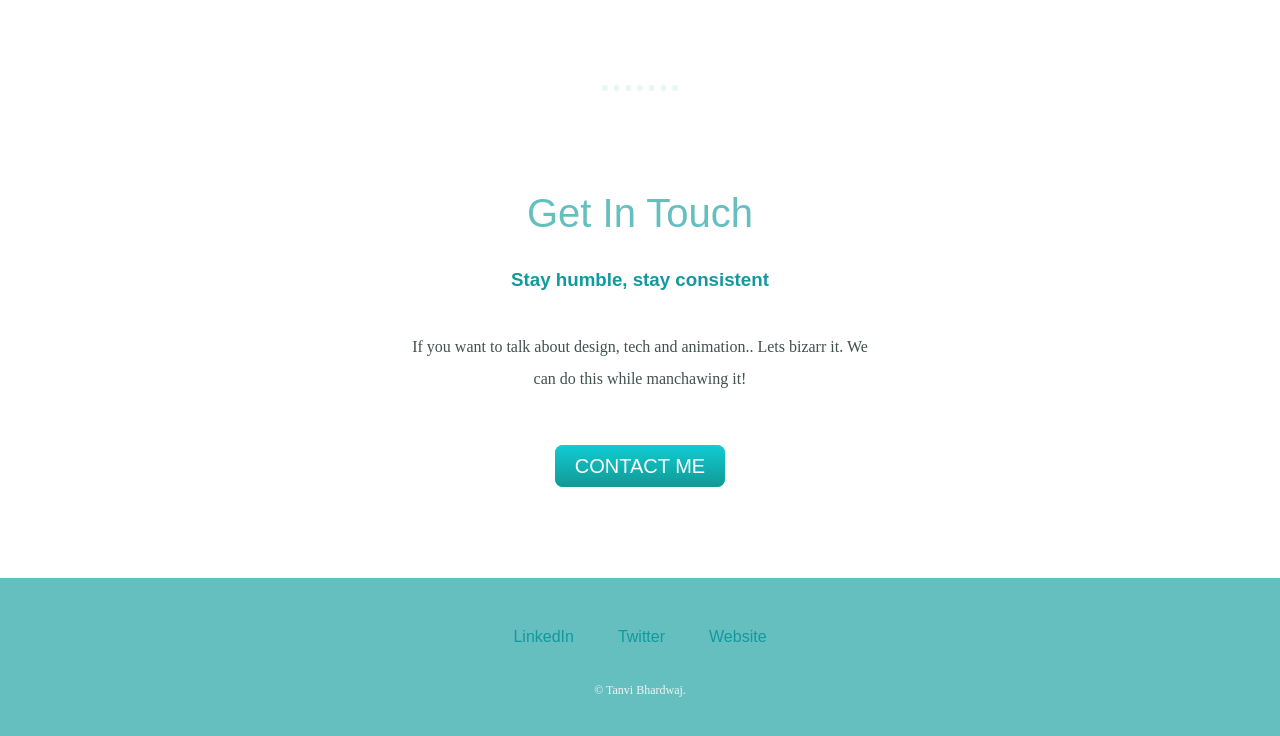
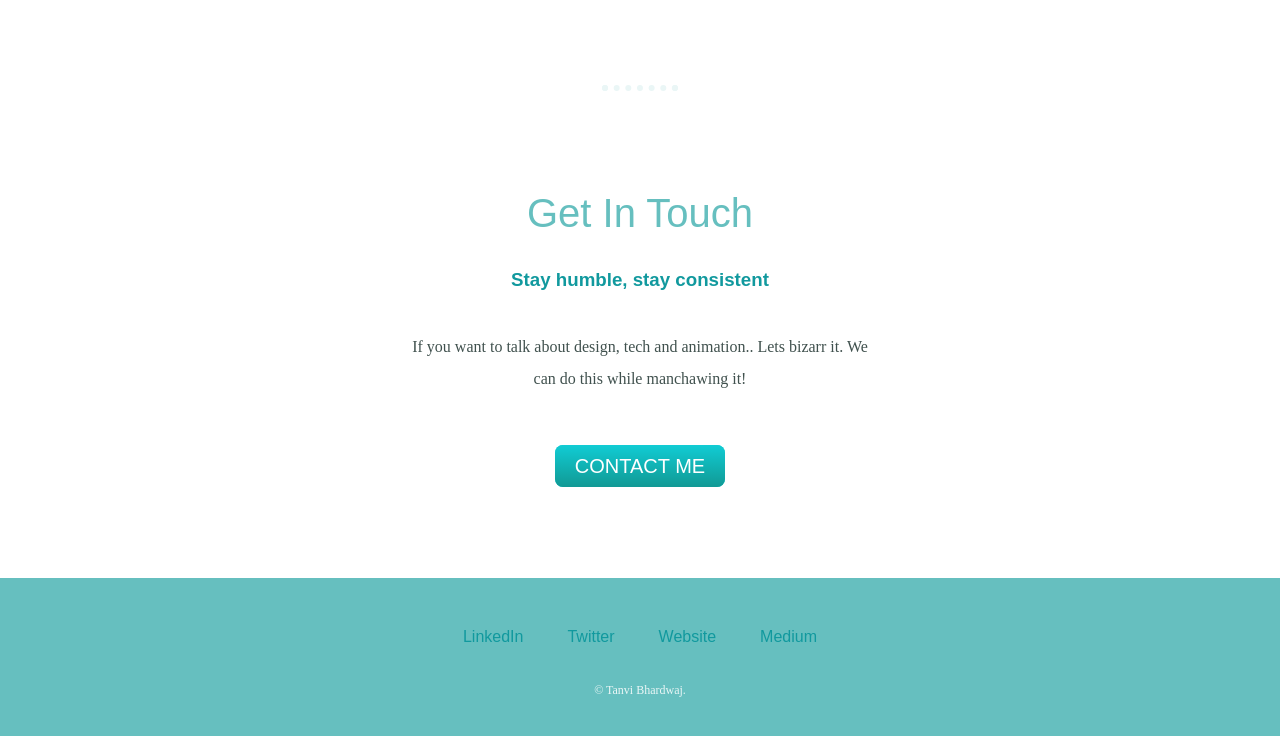
Before and after one commit to bhardwajtanvi/Basic-HTML-Portfolio, a plain HTML site: page index.html in a window 1280 px wide. Shown: the part 1975-2711 px from the top of the page. Drawn offline with Linux system fonts and the light colour scheme.

Commit message:
Update index.html

```diff
--- a/index.html
+++ b/index.html
@@ -56,6 +56,7 @@
         <a class="footer-link" href="https://www.linkedin.com/in/tanvi-bhardwaj-1aab42199/">LinkedIn</a>
         <a class="footer-link" href="https://twitter.com/be_ocdian">Twitter</a>
         <a class="footer-link" href="https://www.behance.net/tanvibhardwaj1">Website</a>
+          <a class="footer-link" href="https://medium.com/@tanvibhardwaj37">Medium</a>
         <p class="copyright">© Tanvi Bhardwaj.</p>
     </div>
 
```
